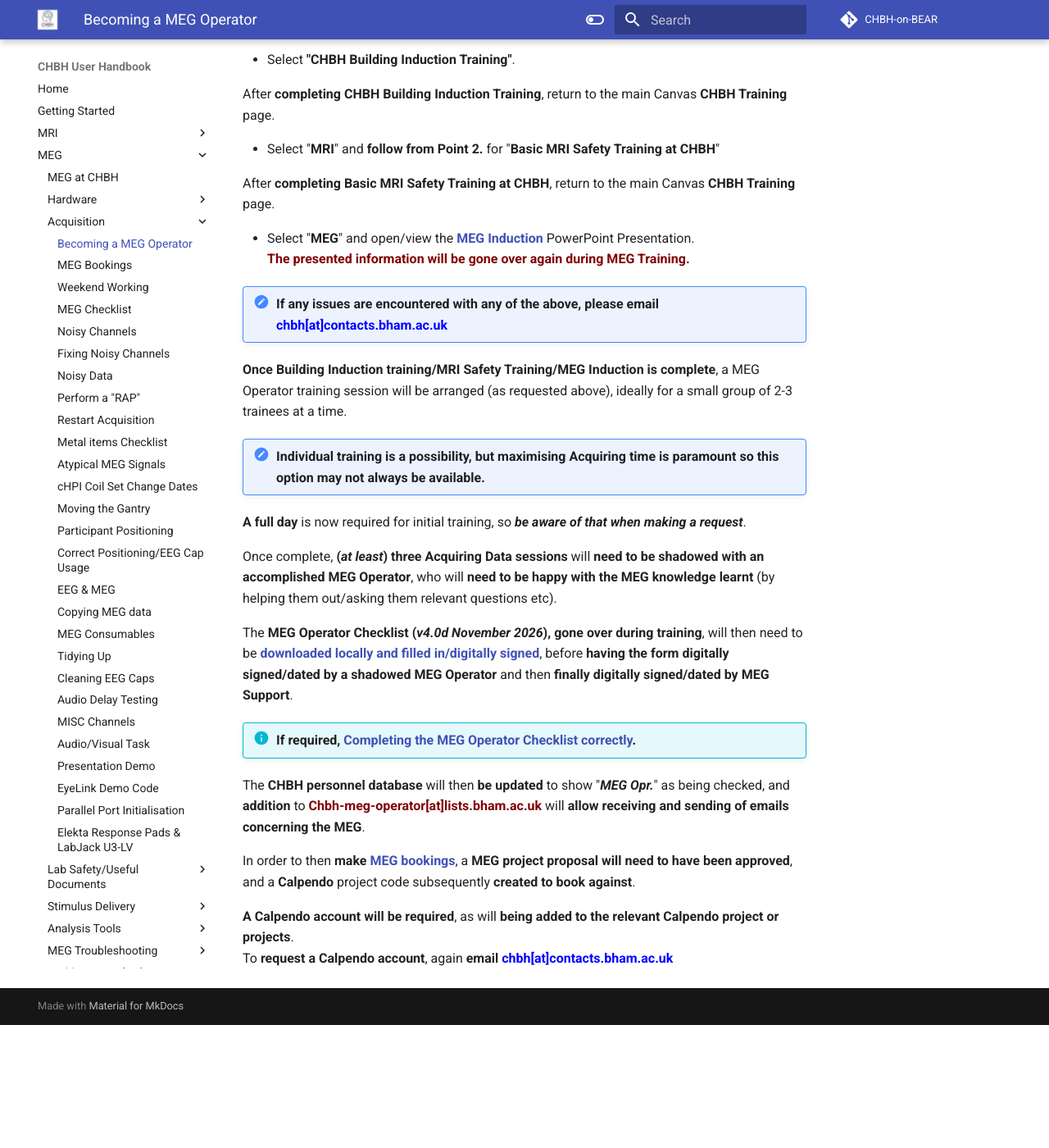
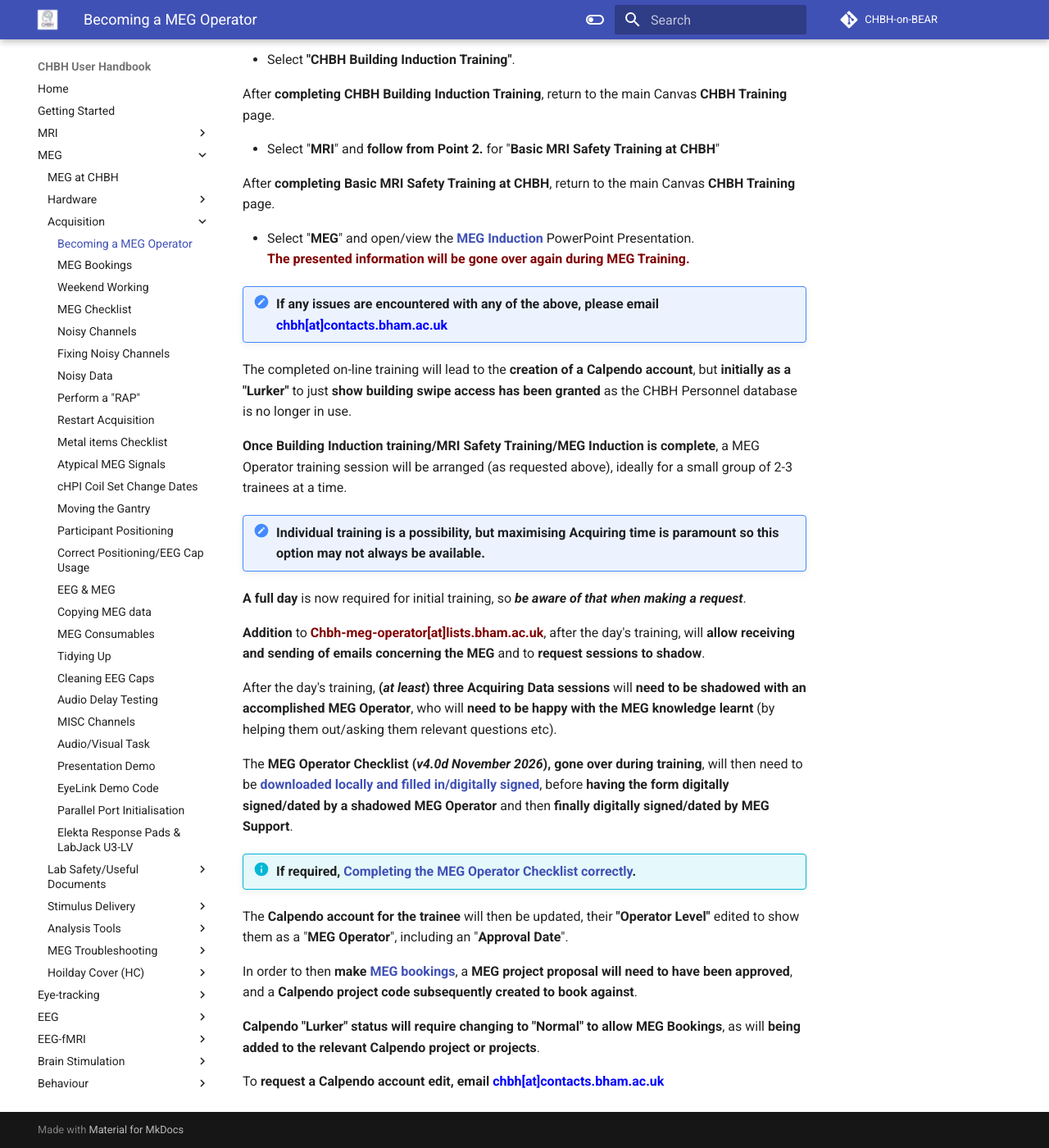
Before and after one commit to chbh-opensource/chbh-on-bear, an MkDocs documentation site: the page built from docs/meg/acquisition/becomemegop.md, in a window 1280 px wide and 1400 px high, scrolled down 622 px. Shown: the whole window at 82% size. Built offline with MkDocs 1.6.1 and Material for MkDocs 9.7.7, drawn with Linux system fonts in a browser that asks for light colours; comment, search, counter and statistics services are not loaded; before the commit the page ends 1872 px from its top, so only the background shows below that.

Commit message:
Modified 'Becoming a MEG Operator' repo

```diff
--- a/docs/meg/acquisition/becomemegop.md
+++ b/docs/meg/acquisition/becomemegop.md
@@ -31,21 +31,27 @@ After **completing Basic MRI Safety Training at CHBH**, return to the main Canva
 
 !!! Note "<span style="font-size:medium">If any issues are encountered with any of the above, please email <span style="color:blue">chbh[at]contacts.bham.ac.uk</span></span>"
 
+The completed on-line training will lead to the **creation of a Calpendo account**, but **initially as a "Lurker"** to just **show building swipe access has been granted**
+as the CHBH Personnel database is no longer in use.
+
 **Once Building Induction training/MRI Safety Training/MEG Induction is complete**, a MEG Operator training session will be arranged (as requested above), ideally for a small group of 2-3 trainees at a time. <br />
 
 !!! Note "<span style="font-size:medium">Individual training is a possibility, but maximising Acquiring time is paramount so this option may not always be available.</span>"
 
 **A full day** is now required for initial training, so ***be aware of that when making a request***.
 
-Once complete, **(*at least*) three Acquiring Data sessions** will **need to be shadowed with an accomplished MEG Operator**, who will **need to be happy with the MEG knowledge learnt** (by helping them out/asking them relevant questions etc).
+**Addition** to **<span style="color:maroon">Chbh-meg-operator[at]lists.bham.ac.uk</span>**, after the day's training, will **allow receiving and sending of emails concerning the MEG** and to **request sessions to shadow**.
+
+After the day's training, **(*at least*) three Acquiring Data sessions** will **need to be shadowed with an accomplished MEG Operator**, who will **need to be happy with the MEG knowledge learnt** (by helping them out/asking them relevant questions etc).
 
 The **MEG Operator Checklist (*v4.0d November 2026*), gone over during training**, will then need to be **[downloaded locally and filled in/digitally signed](https://canvas.bham.ac.uk/courses/81128/files/folder/MEG?preview=22639381)**, before **having the form digitally signed/dated by a shadowed MEG Operator** and then **finally digitally signed/dated by MEG Support**.
 
 !!! Info "<span style="font-size:medium">If required, [Completing the MEG Operator Checklist correctly](../acquisition/checklistfillin.md).</span>"
 
-The **CHBH personnel database** will then **be updated** to show "***MEG Opr.***" as being checked, and **addition** to **<span style="color:maroon">Chbh-meg-operator[at]lists.bham.ac.uk</span>** will **allow receiving and sending of emails concerning the MEG**.
+The **Calpendo account for the trainee** will then be updated, their **"Operator Level"** edited to show them as a "**MEG Operator**", including an "**Approval Date**".
 
-In order to then **make** **[MEG bookings](../acquisition/megbookings.md)**, a **MEG project proposal will need to have been approved**, and a **Calpendo** project code subsequently **created to book against**.
+In order to then **make** **[MEG bookings](../acquisition/megbookings.md)**, a **MEG project proposal will need to have been approved**, and a **Calpendo project code subsequently created to book against**.
 
-**A Calpendo account will be required**, as will **being added to the relevant Calpendo project or projects**.<br />
-To **request a Calpendo account**, again **email** **<span style="color:blue">chbh[at]contacts.bham.ac.uk</span>**
+**Calpendo "Lurker" status will require changing to "Normal" to allow MEG Bookings**, as will **being added to the relevant Calpendo project or projects**.<br />
+
+To **request a Calpendo account edit, email** **<span style="color:blue">chbh[at]contacts.bham.ac.uk</span>**
```
